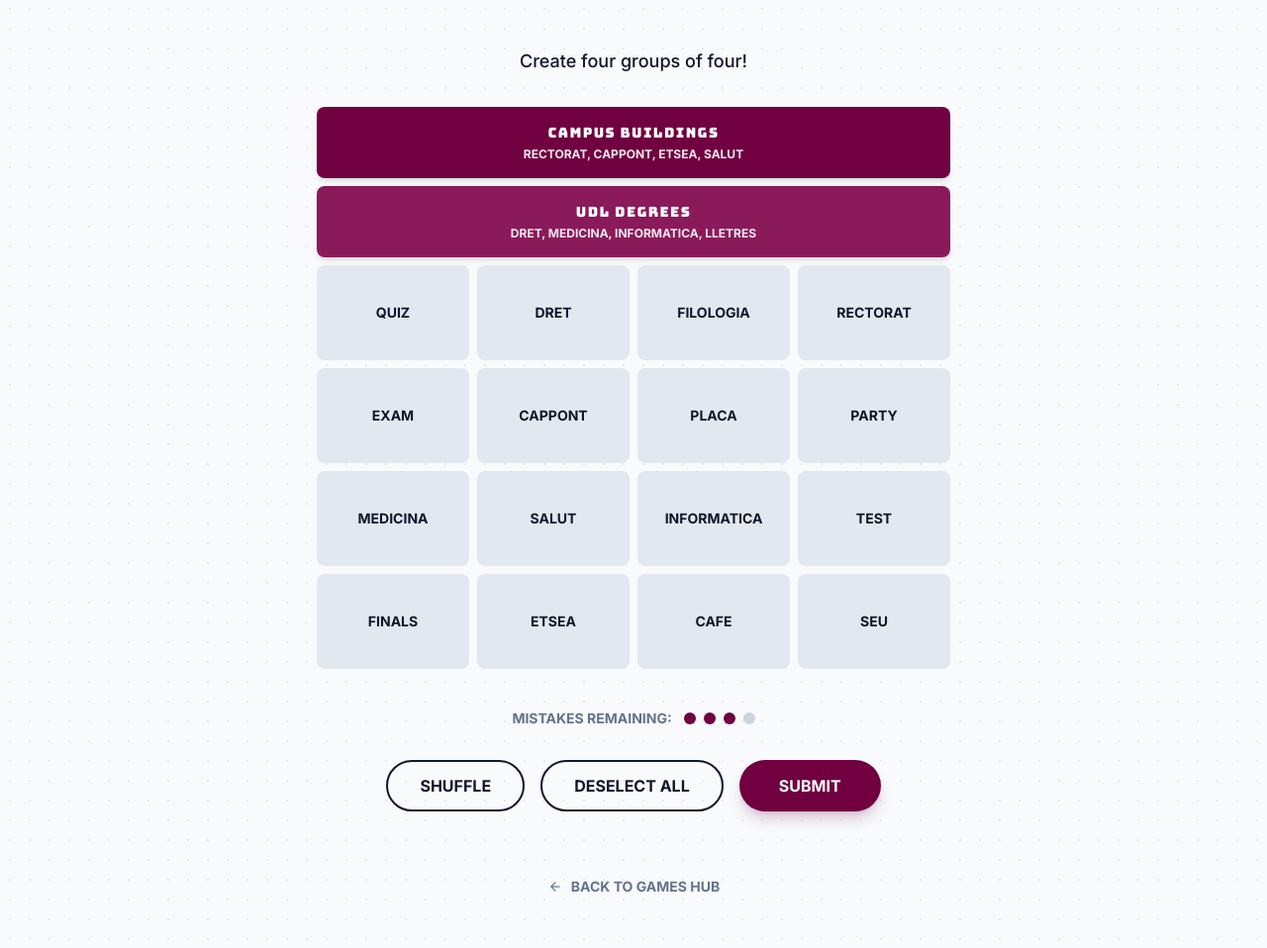
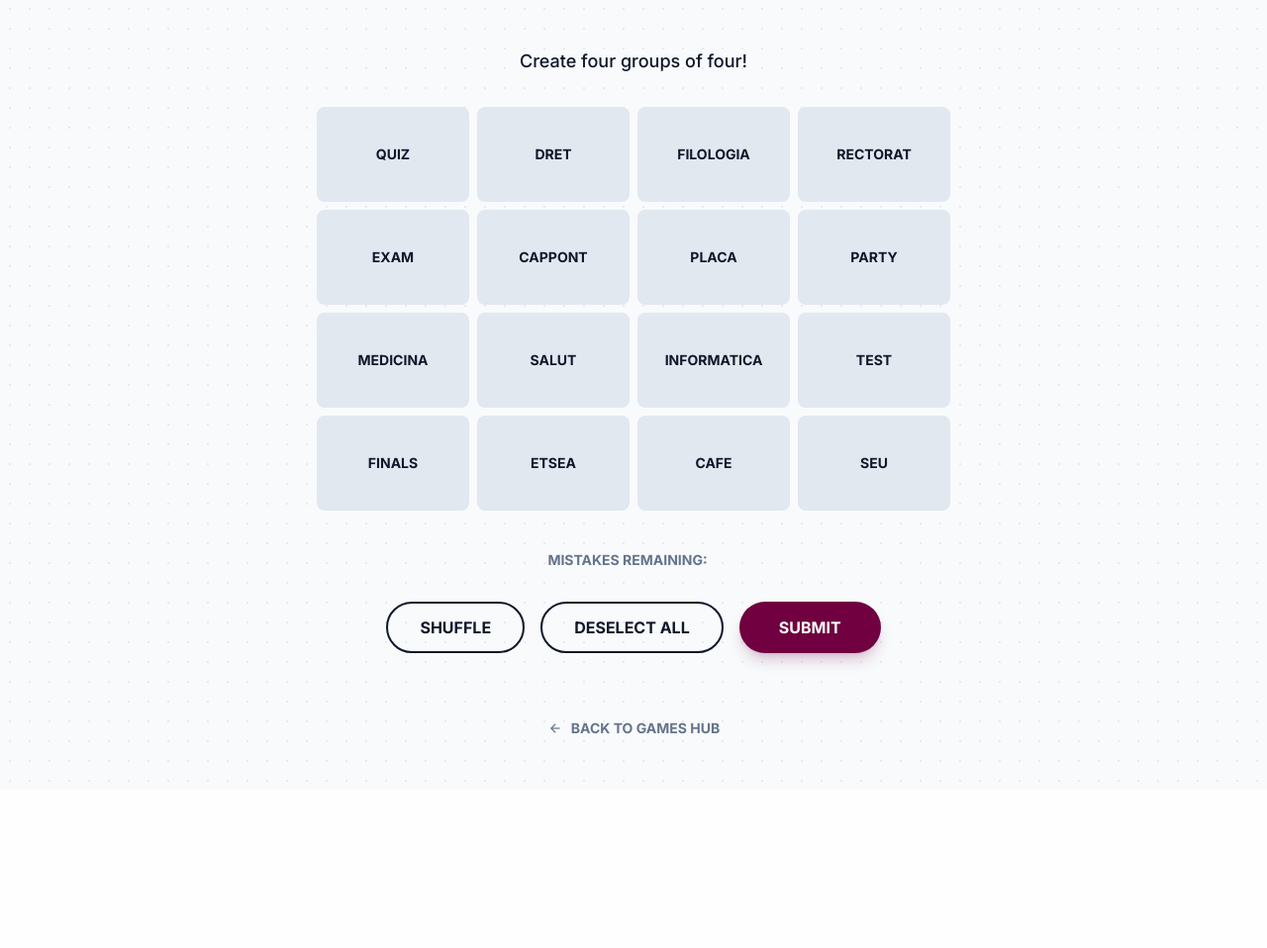
Before and after one commit to Nicki-28/udlTimes_Web_Project, a Django app: page /connections/ in a window 1280 px wide. Shown: the part 81-1039 px from the top of the page at 99% size. After the commit the page ends 871 px from the top, so only its background shows below. Run offline with Django 5.2, Linux system fonts and the light colour scheme; some libraries are stand-ins or nearby versions.

Commit message:
feat(connections): modificar el html para poder crear las demas funciones en JS

```diff
--- a/templates/connections/connections.html
+++ b/templates/connections/connections.html
@@ -81,38 +81,20 @@
       <h2 class="text-lg font-medium mb-2">Create four groups of four!</h2>
     </div>
 
-    <div class="space-y-2 mb-2">
-      <div class="bg-primary text-white p-4 rounded-lg text-center flex flex-col items-center justify-center shadow-md">
-        <h3 class="font-display text-sm tracking-widest mb-1">CAMPUS BUILDINGS</h3>
-        <p class="text-xs uppercase font-bold opacity-90">RECTORAT, CAPPONT, ETSEA, SALUT</p>
-      </div>
-      <div class="bg-primary-light text-white p-4 rounded-lg text-center flex flex-col items-center justify-center shadow-md">
-        <h3 class="font-display text-sm tracking-widest mb-1">UdL DEGREES</h3>
-        <p class="text-xs uppercase font-bold opacity-90">DRET, MEDICINA, INFORMATICA, LLETRES</p>
-      </div>
-    </div>
-
-    <div id="grid" class="grid grid-cols-4 gap-2 mb-10">
-      </div>
+    <div id="categorias-resueltas" class="space-y-2 mb-2"></div>
+    <div id="grid" class="grid grid-cols-4 gap-2 mb-10"></div>
 
     <div class="flex flex-col items-center gap-8">
-
       <div class="flex items-center gap-3">
         <span class="text-sm font-bold text-slate-500 uppercase">Mistakes remaining:</span>
-        <div class="flex gap-2">
-          <div class="w-3 h-3 rounded-full bg-primary"></div>
-          <div class="w-3 h-3 rounded-full bg-primary"></div>
-          <div class="w-3 h-3 rounded-full bg-primary"></div>
-          <div class="w-3 h-3 rounded-full bg-slate-300"></div>
-        </div>
+        <div id="vidas-container" class="flex gap-2"></div>
       </div>
 
       <div class="flex flex-wrap justify-center gap-4">
-        <button class="px-8 py-3 rounded-full border-2 border-slate-900 font-bold hover:bg-slate-100 transition-colors">SHUFFLE</button>
+        <button onclick="mezclarPalabras()" class="px-8 py-3 rounded-full border-2 border-slate-900 font-bold hover:bg-slate-100 transition-colors">SHUFFLE</button>
         <button onclick="deselectAll()" class="px-8 py-3 rounded-full border-2 border-slate-900 font-bold hover:bg-slate-100 transition-colors">DESELECT ALL</button>
-        <button class="px-10 py-3 rounded-full bg-primary text-white font-bold hover:bg-primary-dark transition-colors shadow-lg shadow-primary/20">SUBMIT</button>
+        <button onclick="comprobarJugada()" class="px-10 py-3 rounded-full bg-primary text-white font-bold hover:bg-primary-dark transition-colors shadow-lg shadow-primary/20">SUBMIT</button>
       </div>
-
     </div>
 
     <div class="mt-16 text-center">
@@ -121,7 +103,6 @@
         BACK TO GAMES HUB
       </a>
     </div>
-
   </main>
 
   <script>
```
Lines whose indentation alone changed are shown as unchanged.
